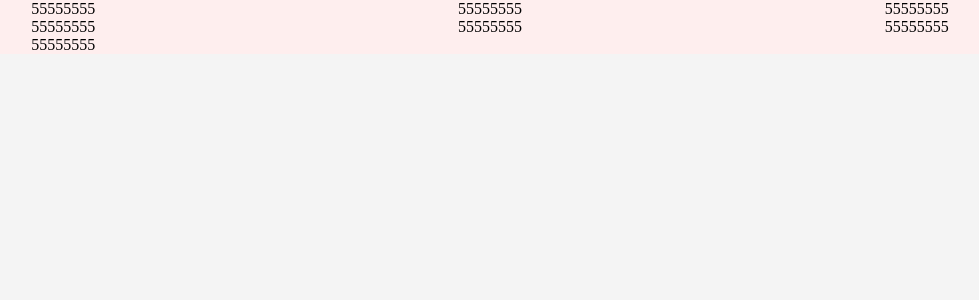
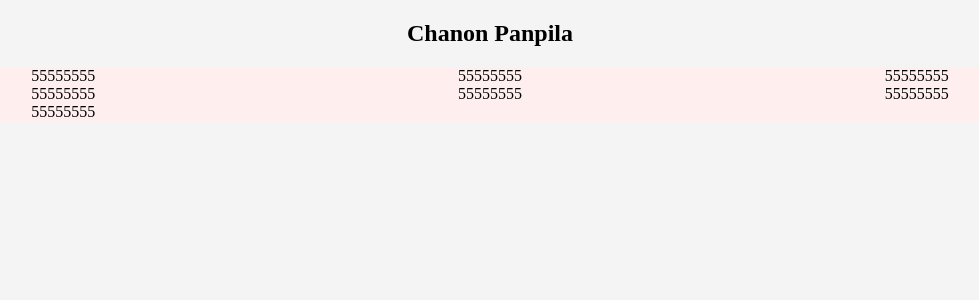
Before and after one commit to noney1412/grid-styled-components, a Next.js app: page / in a window 1280 px wide. Shown: the top 300 px of the page, without its empty margins (150-1129 px from the left). Built offline with nearby package versions, Linux system fonts and the light colour scheme.

Commit message:
create static

```diff
--- /dev/null
+++ b/components/Header/index.js
@@ -0,0 +1,7 @@
+import { Header } from "./styled";
+
+export default () => (
+	<Header>
+		<h1>Chanon Panpila</h1>
+	</Header>
+);
--- /dev/null
+++ b/components/Header/styled.js
@@ -0,0 +1,5 @@
+import styled from "styled-components";
+
+export const Header = styled.section`
+  text-align: center;
+`;
--- a/components/Hero/index.js
+++ /dev/null
@@ -1,2 +0,0 @@
-
-export default () => <Hero />;
--- a/components/Layout/index.js
+++ b/components/Layout/index.js
@@ -1,8 +1,9 @@
-import { ReactFragment } from "react";
-
+import Header from "../Header";
 import { Wrapper } from "./styled";
 
-export default () => (
+export default () => [
+	<div>
+		<Header />
 		<Wrapper>
 			<div>55555555</div>
 			<div>55555555</div>
@@ -12,4 +13,5 @@ export default () => (
 			<div>55555555</div>
 			<div>55555555</div>
 		</Wrapper>
-);
+	</div>
+];
```
Also changed, not shown: components/Hero/styled.js (deleted), public/download.png (added), 1 other file (tests, documents, lock files or other folders). Lines whose indentation alone changed are shown as unchanged.
